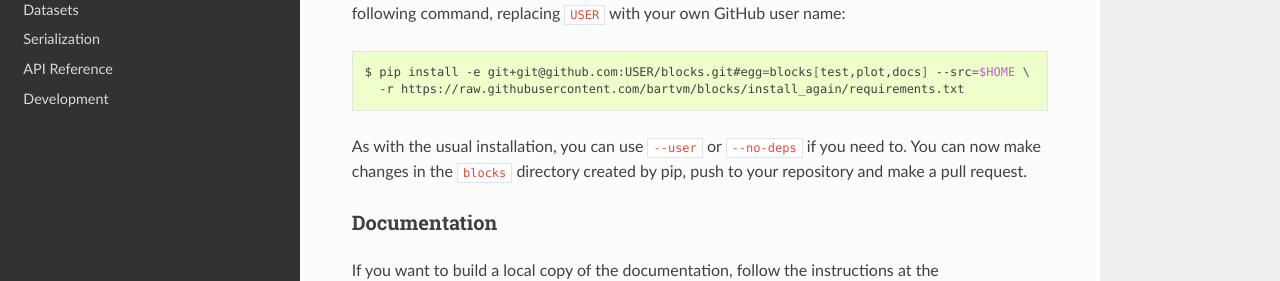
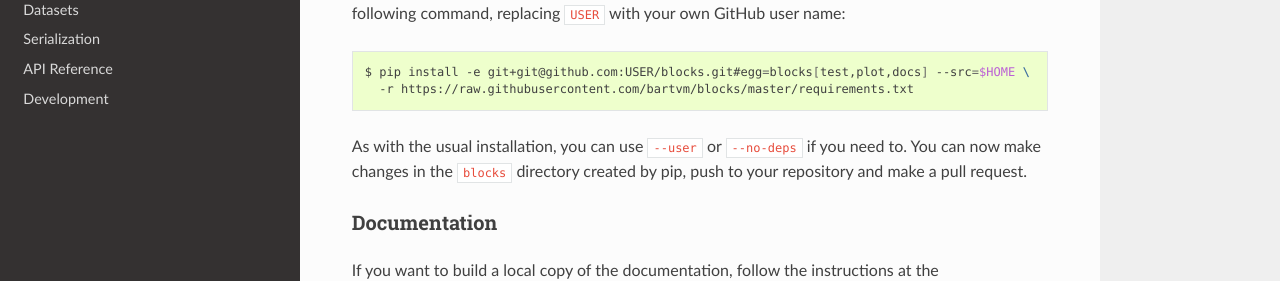
Before and after one commit to mila-iqia/blocks, a Sphinx documentation site: the page built from docs/setup.rst, in a window 1280 px wide and 900 px high, scrolled down 1114 px. Shown: the part 404-685 px from the top of the window. Built offline with Sphinx 7.4.7 and the Read the Docs theme 2.0.0, drawn with Linux system fonts in a browser that asks for light colours; some of the changed lines change nothing that is shown.

Commit message:
Fix branch in setup instructions

```diff
--- a/docs/setup.rst
+++ b/docs/setup.rst
@@ -83,7 +83,7 @@ with your own GitHub user name:
 .. code-block:: bash
 
    $ pip install -e git+git@github.com:USER/blocks.git#egg=blocks[test,plot,docs] --src=$HOME \
-     -r https://raw.githubusercontent.com/bartvm/blocks/install_again/requirements.txt
+     -r https://raw.githubusercontent.com/bartvm/blocks/master/requirements.txt
 
 As with the usual installation, you can use ``--user`` or ``--no-deps`` if you
 need to. You can now make changes in the ``blocks`` directory created by pip,
```
